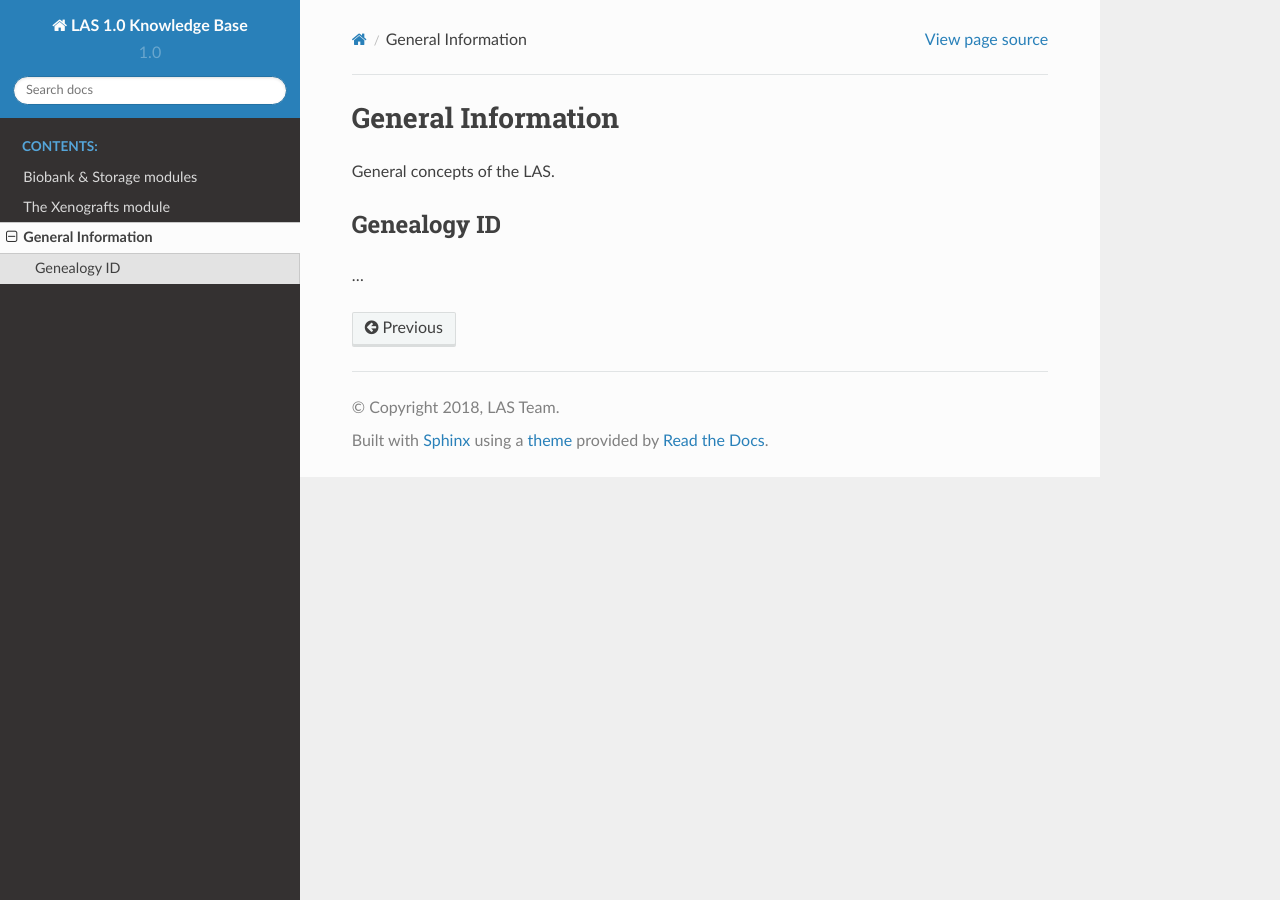
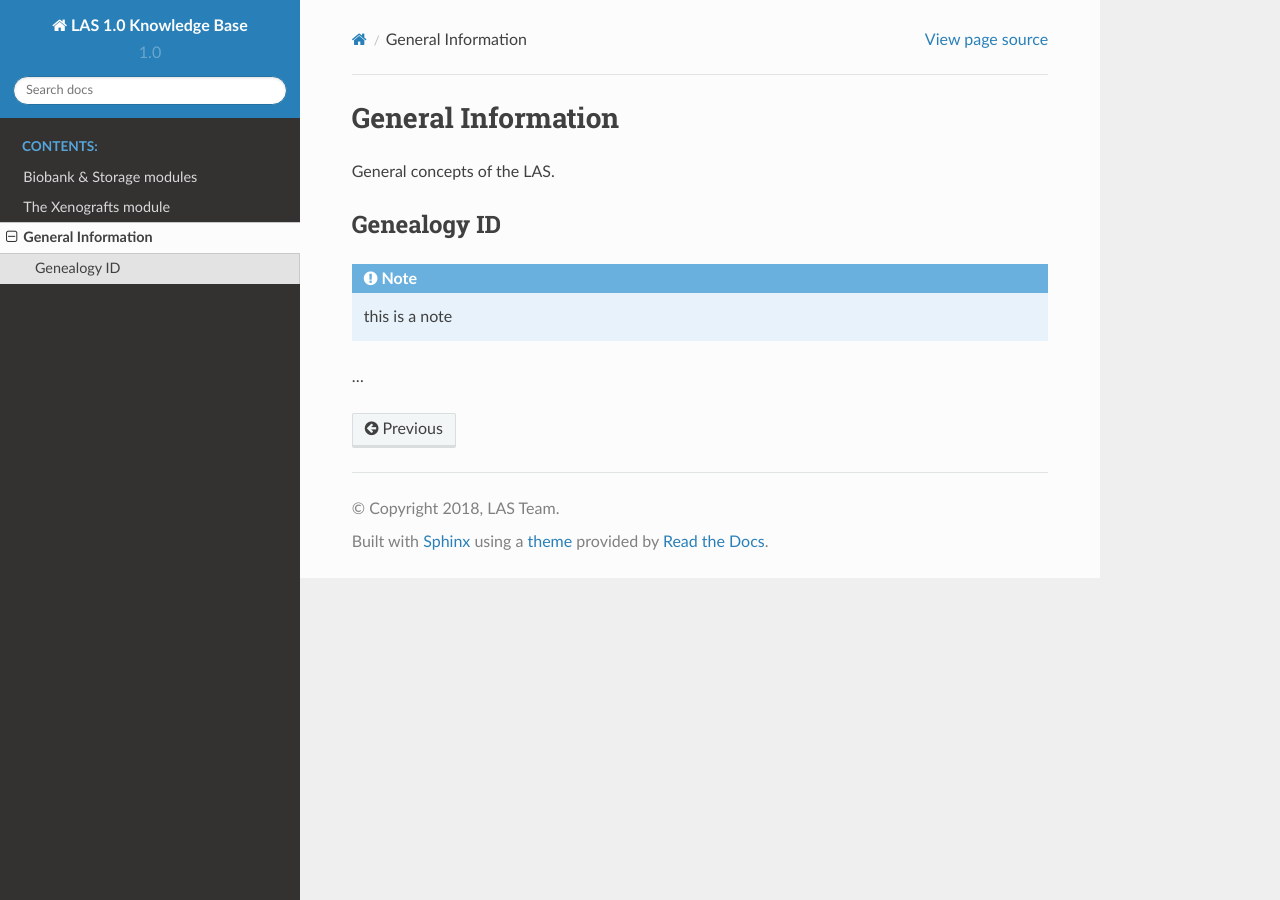
Before and after one commit to lasircc/las_1_knowledge_base, a Sphinx documentation site: the page built from docs/general.rst, in a window 1280 px wide. Built offline with Sphinx 7.4.7 and the Read the Docs theme 2.0.0, drawn with Linux system fonts in a browser that asks for light colours.

Commit message:
Testing notex

```diff
--- a/docs/general.rst
+++ b/docs/general.rst
@@ -8,4 +8,6 @@ General concepts of the LAS.
 Genealogy ID
 ############
 
+.. note:: this is a note
+
 ...
```
